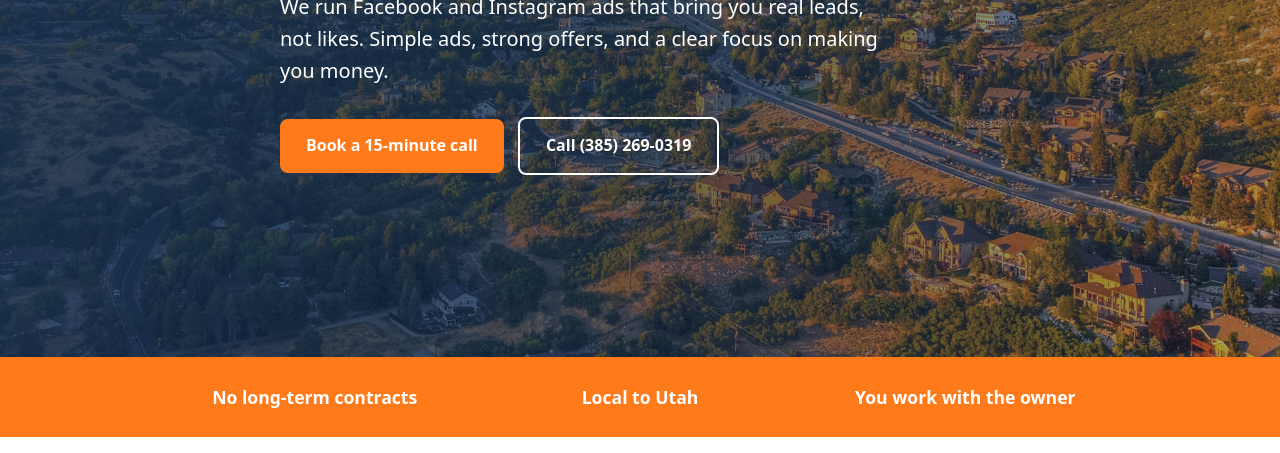
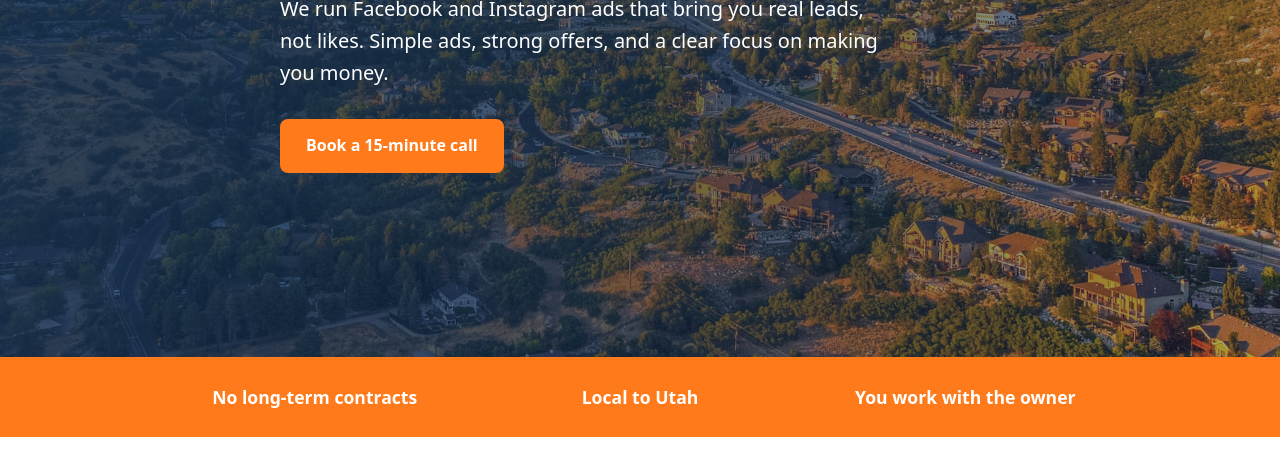
Before and after one commit to Ryanberghout/wasatch-site, a plain HTML site: page index.html in a window 1280 px wide. Shown: the part 347-800 px from the top of the page. Drawn offline with Linux system fonts and the light colour scheme.

Commit message:
Update index.html

```diff
--- a/index.html
+++ b/index.html
@@ -99,8 +99,7 @@ footer { text-align: center; padding: 26px 0; font-size: 0.9rem; color: #666; }
     <h1>More booked jobs for Utah <span>home-service</span> businesses.</h1>
     <p>We run Facebook and Instagram ads that bring you real leads, not likes. Simple ads, strong offers, and a clear focus on making you money.</p>
     <a class="btn" href="https://calendly.com/ryan-wasatchadco/15min">Book a 15-minute call</a>
-    <a class="btn btn-ghost" href="tel:+13852690319" style="margin-left:10px">Call (385) 269-0319</a>
-  </div>
+     </div>
 </div>
 
 <div class="promises">
```
